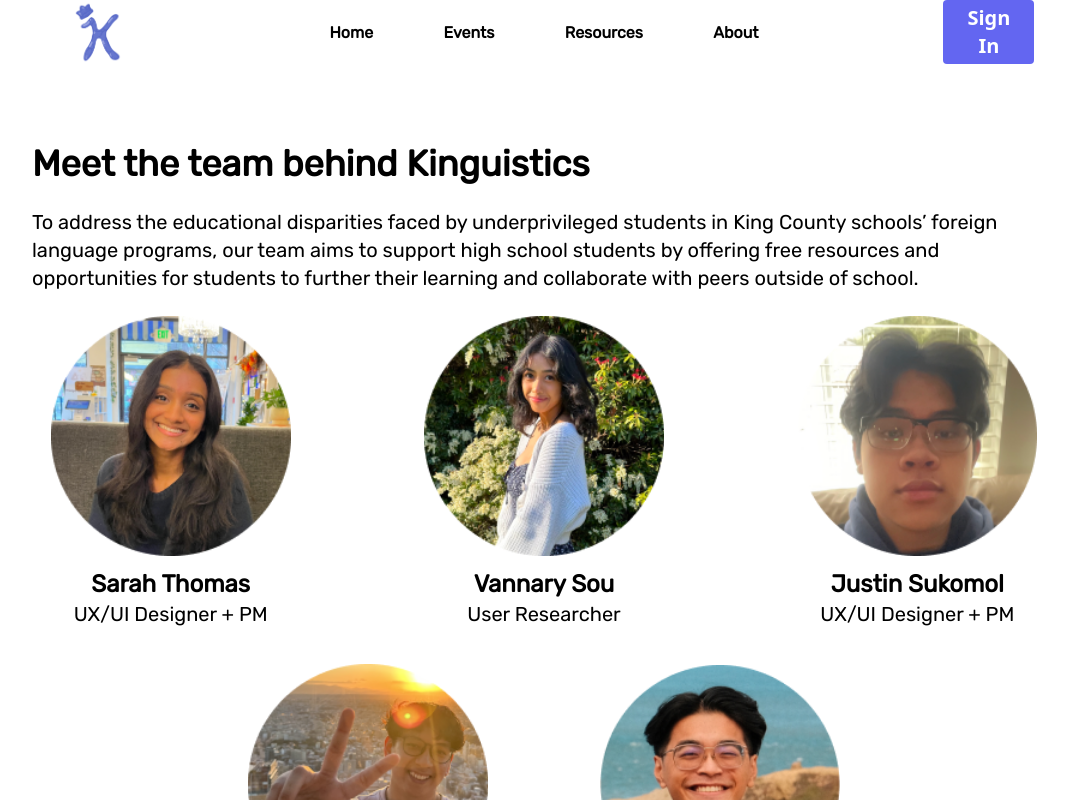
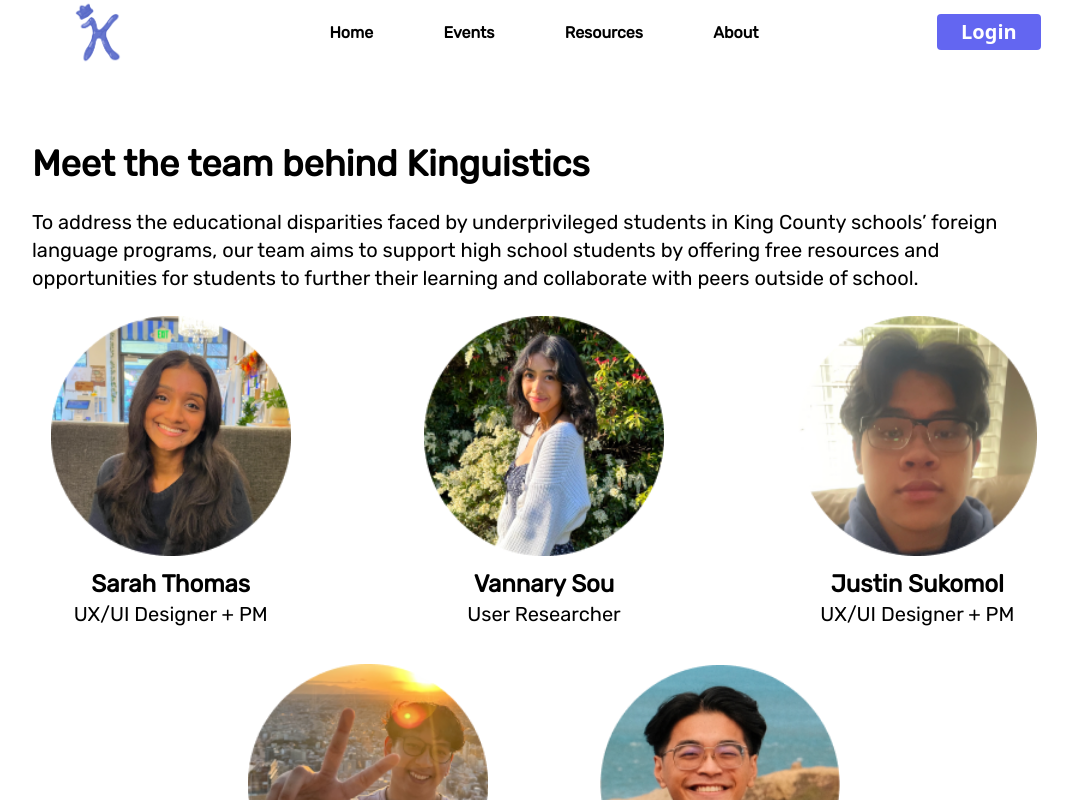
Before and after one commit to UW-INFO442-AU23/jelly-cats, a React (Create React App) app: page /about in a window 1280 px wide. Shown: the top 800 px of the page, without its empty margins (96-1168 px from the left). Built offline with nearby package versions, Linux system fonts and the light colour scheme; no server answers.

Commit message:
changed sign in to login

```diff
--- a/src/components/Login/Login.js
+++ b/src/components/Login/Login.js
@@ -10,7 +10,7 @@ export function Login(props) {
 
     return (
         <div>
-            <button className="px-6 py-1 font-bold text-white bg-indigo-500 rounded md:text-xl" onClick={handleSignIn}>Sign In</button>
+            <button className="px-6 py-1 font-bold text-white bg-indigo-500 rounded md:text-xl" onClick={handleSignIn}>Login</button>
         </div>
     );
 }
```
Also changed, not shown: 1 other file (tests, documents, lock files or other folders).
